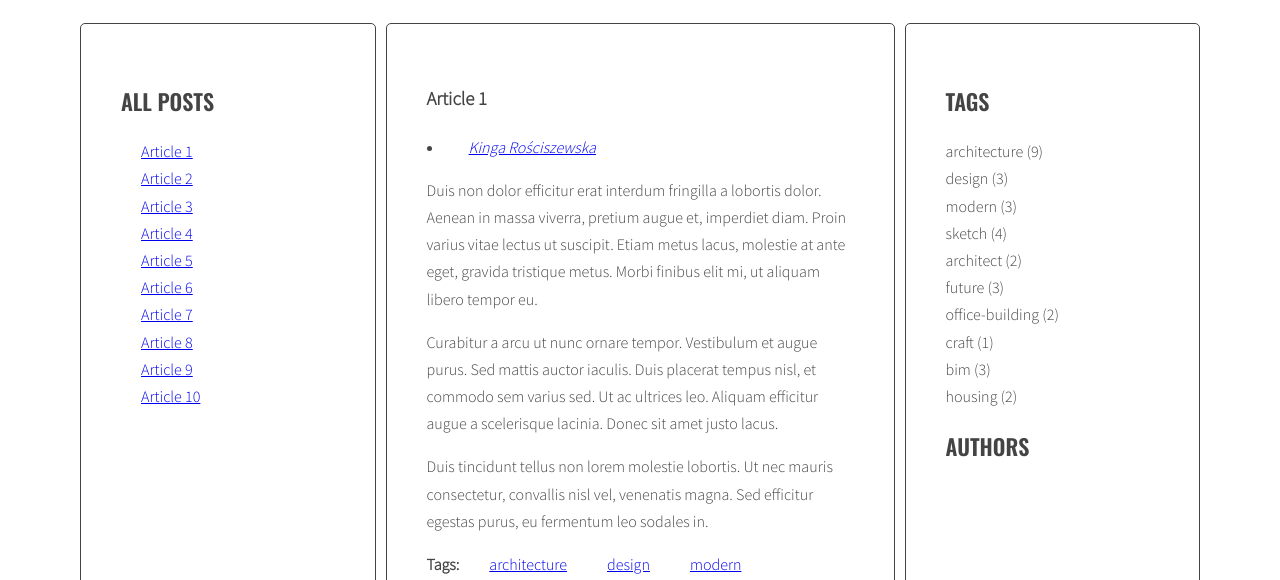
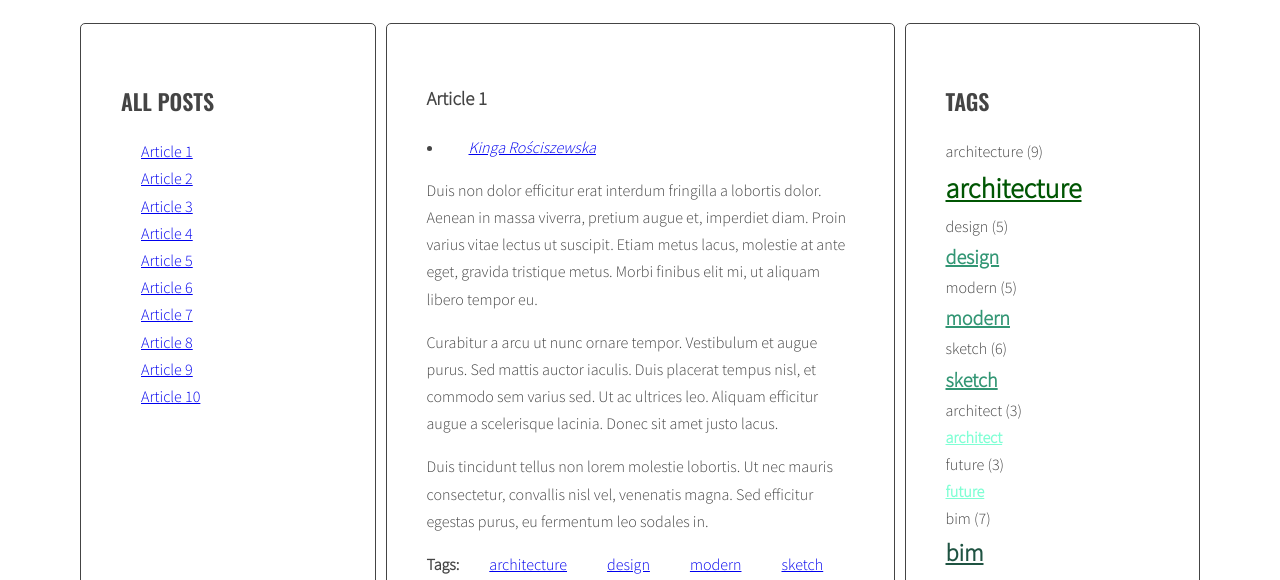
Before and after one commit to inkamurek/javascript-archiBlog, a website: page index.html in a window 1280 px wide. Shown: the part 220-800 px from the top of the page. Drawn offline with nearby package versions, Linux system fonts and the light colour scheme.

Commit message:
Repair code - TAGScloud is correct

```diff
--- a/index.html
+++ b/index.html
@@ -20,7 +20,7 @@
           </ul>
         </aside>
         <section class="posts">
-          <article class="post active" id="article-1" data-tags="architecture design modern" data-author="Kinga Rościszewska">
+          <article class="post active" id="article-1" data-tags="architecture design modern sketch" data-author="Kinga Rościszewska">
             <h3 class="post-title">Article 1</h3>
             <p class="post-author">by Kinga Rościszewska</p>
             <div class="post-content">
@@ -52,7 +52,7 @@
               </ul>
             </div>
           </article>
-          <article class="post" id="article-3"  data-tags="architecture architect future" data-author="Marta Frączyk">
+          <article class="post" id="article-3"  data-tags="architecture architect future sketch bim" data-author="Marta Frączyk">
             <h3 class="post-title">Article 3</h3>
             <p class="post-author">by Marta Frączyk</p>
             <div class="post-content">
@@ -67,7 +67,7 @@
               </ul>
             </div>
           </article>
-          <article class="post" id="article-4"  data-tags="architecture office-building modern" data-author="Michał Taras">
+          <article class="post" id="article-4"  data-tags="architecture office-building modern bim" data-author="Michał Taras">
             <h3 class="post-title">Article 4</h3>
             <p class="post-author">by Michał Taras</p>
             <div class="post-content">
@@ -83,7 +83,7 @@
               </ul>
             </div>
           </article>
-          <article class="post" id="article-5"  data-tags="architecture design sketch" data-author="Michał Taras">
+          <article class="post" id="article-5"  data-tags="architecture design sketch modern" data-author="Michał Taras">
             <h3 class="post-title">Article 5</h3>
             <p class="post-author">by Michał Taras</p>
             <div class="post-content">
@@ -99,7 +99,7 @@
               </ul>
             </div>
           </article>
-          <article class="post" id="article-6" data-tags="architecture craft sketch bim" data-author="Michał Taras">
+          <article class="post" id="article-6" data-tags="architecture craft sketch bim design" data-author="Michał Taras">
             <h3 class="post-title">Article 6</h3>
             <p class="post-author">by Michał Taras</p>
             <div class="post-content">
@@ -115,7 +115,7 @@
               </ul>
             </div>
           </article>
-          <article class="post" id="article-7"  data-tags="architecture future bim" data-author="Michał Taras">
+          <article class="post" id="article-7"  data-tags="architecture design future bim architect" data-author="Michał Taras">
             <h3 class="post-title">Article 7</h3>
             <p class="post-author">by Michał Taras</p>
             <div class="post-content">
@@ -131,7 +131,7 @@
               </ul>
             </div>
           </article>
-          <article class="post" id="article-8"  data-tags="architecture office-building housing" data-author="Marta Frączyk">
+          <article class="post" id="article-8"  data-tags="architecture modern office-building housing bim" data-author="Marta Frączyk">
             <h3 class="post-title">Article 8</h3>
             <p class="post-author">by Marta Frączyk</p>
             <div class="post-content">
@@ -147,7 +147,7 @@
               </ul>
             </div>
           </article>
-          <article class="post" id="article-9"  data-tags="architecture housing sketch" data-author="Inka Murek">
+          <article class="post" id="article-9"  data-tags="architecture housing sketch bim" data-author="Inka Murek">
             <h3 class="post-title">Article 9</h3>
             <p class="post-author">by Inka Murek</p>
             <div class="post-content">
--- a/js/script.js
+++ b/js/script.js
@@ -143,15 +143,16 @@ function calculateTagClass (count, params) {
   // classNumber = Math.floor( ( (count - 2) / (10 - 2) ) * optCloudClassCount + 1 );
   // classNumber = Math.floor( ( (count - 2) / (params.max - 2) ) * optCloudClassCount + 1 );
   // classNumber = Math.floor( ( (count - params.min) / (params.max - 2) ) * optCloudClassCount + 1 );
-  const classNumber = Math.floor( ( (count - params.min) / (params.max - params.min) ) * optCloudClassCount + 1 );
+  // const classNumber = Math.floor( ( (count - params.min) / (params.max - params.min) ) * optCloudClassCount + 1 );
 
 
-      //  const normalizedCount = count - params.min;
-      //  const normalizedMax = params.max - params.min;
-      //  const percentage = normalizedCount / normalizedMax;
-      //  const classNumber = Math.floor( percentage * (optCloudClassCount - 1) + 1 );
+       const normalizedCount = count - params.min;
+       const normalizedMax = params.max - params.min;
+       const percentage = normalizedCount / normalizedMax;
+       const classNumber = Math.floor( percentage * (optCloudClassCount - 1) + 1 );
+
+      return (optCloudClassPrefix, classNumber);
 }
-
 
 function generateTags() {
   /* find all articles */
@@ -211,17 +212,6 @@ function generateTags() {
   /* [NEW] find list of tags in right column */
   const tagList = document.querySelector(optTagsListSelector);
 
-  console.log("tagListNew" , tagList)
-  console.log("allTags" , allTags)
-
-
-
-
-//
-
-
-
-  // console.log(allTags);
 
   const tagsParams = calculateTagsParams(allTags);
   console.log('tagsParams:', tagsParams);
@@ -232,17 +222,14 @@ function generateTags() {
     /* [NEW] START LOOP: for each tag in allTags */
    for(let tag in allTags){
     console.log("tag" , tag)
+
        /* [NEW] generate code of a link and add it ti allTagsHTML */
        allTagsHTML += tag + ' (' + allTags[tag] + ')' ;
 
-      console.log("allTags" , allTags)
-
-      //  const tagLinkHTML = '<li><a href=#tag-' + calculateTagClass(allTags[tag], tagsParams) + '</a></li>'
-       const tagLinkHTML = '<li><a href="#tag-' + calculateTagClass(allTags[tag], tagsParams) + '"></a></li>';
+       const tagLinkHTML = '<li><a class="tag-size-' + calculateTagClass(allTags[tag], tagsParams) + '" href=#tag-' +  tag  +  '>' + tag + '</a></li>'
        console.log('taglinkHTML:', tagLinkHTML);
 
        allTagsHTML += tagLinkHTML;
-
 
    /* [NEW] END LOOP: for each tag in allTags: */
   }
```
